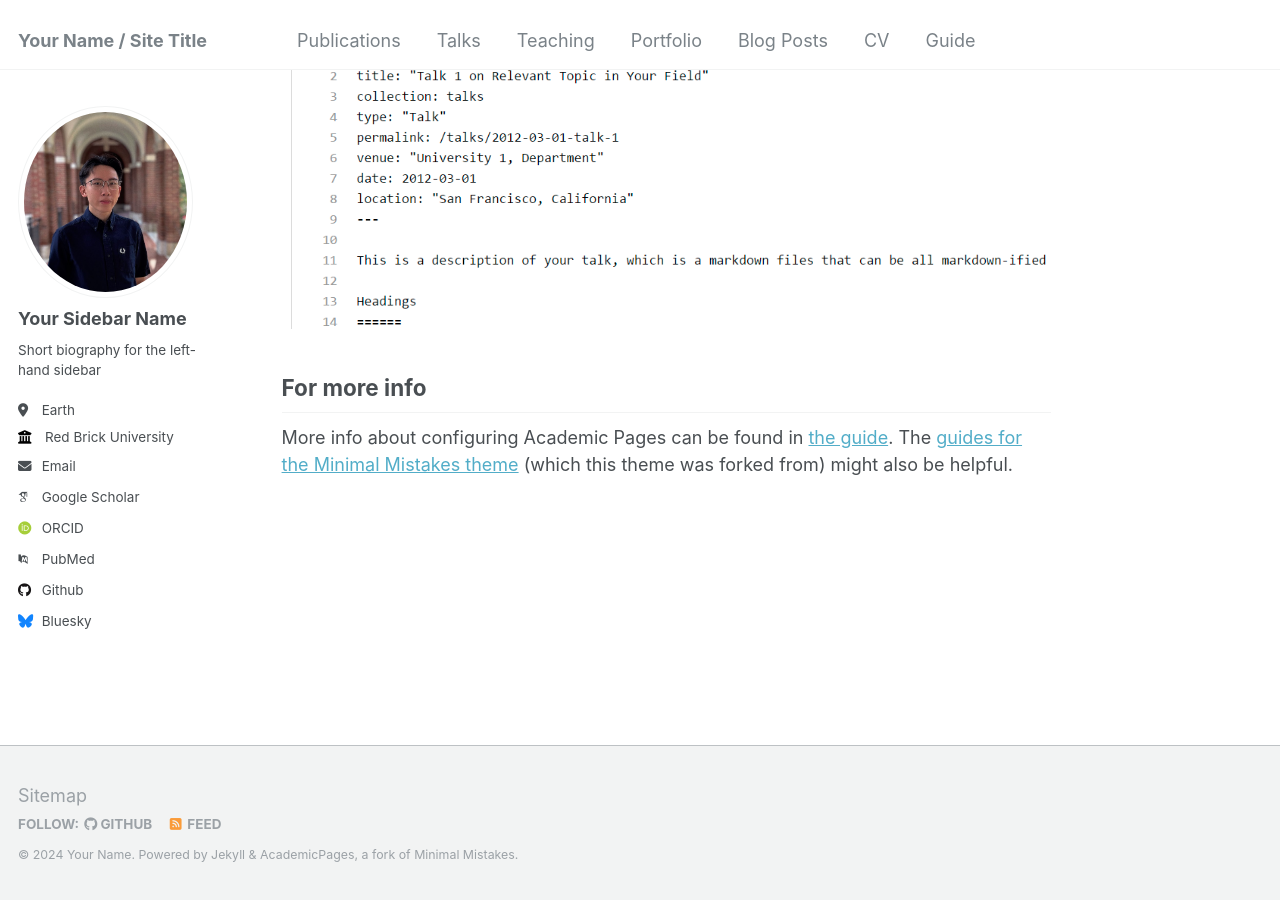
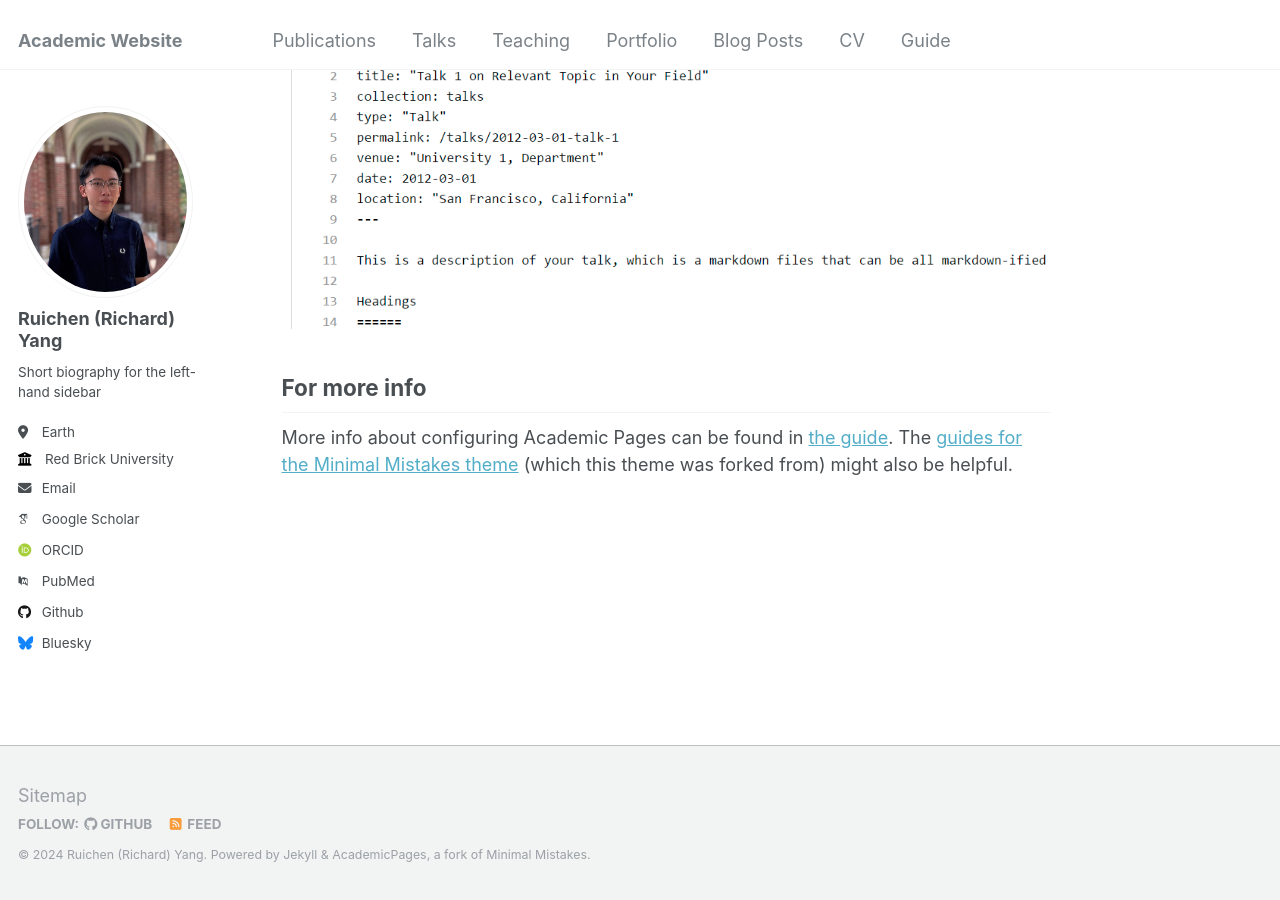
Before and after one commit to Richardy11/Richardy11.github.io, a Jekyll site: the page built from _pages/about.md, in a window 1280 px wide and 900 px high, scrolled down 2660 px. Built offline with Jekyll 4.4.1, drawn with Linux system fonts in a browser that asks for light colours; some web fonts are replaced.

Commit message:
Updated profile and name

```diff
--- a/_config.yml
+++ b/_config.yml
@@ -8,9 +8,9 @@
 
 # Basic Site Settings
 locale                   : "en-US"
-title                    : "Your Name / Site Title"
+title                    : "Academic Website"
 title_separator          : "-"
-name                     : &name "Your Name"
+name                     : &name "Ruichen (Richard) Yang"
 description              : &description "personal description"
 url                      : https://academicpages.github.io # the base hostname & protocol for your site e.g. "https://mmistakes.github.io"
 baseurl                  : "" # the subpath of your site, e.g. "/blog"
@@ -22,7 +22,7 @@ repository               : "academicpages/academicpages.github.io"
 author:
   # Biographic information
   avatar           : "profile.png"
-  name             : "Your Sidebar Name"
+  name             : "Ruichen (Richard) Yang"
   pronouns         : # example: "she/her"
   bio              : "Short biography for the left-hand sidebar"
   location         : "Earth"
```
